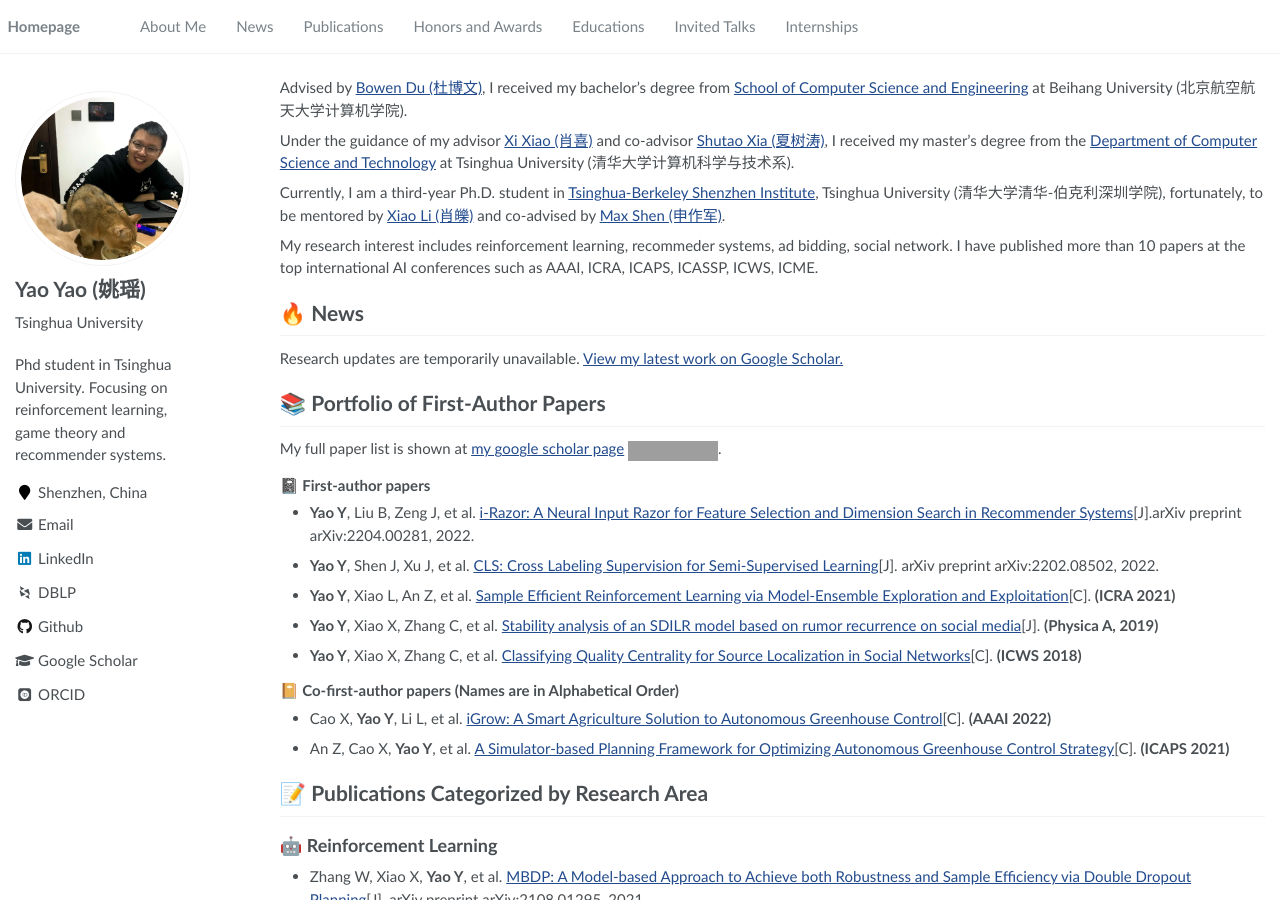
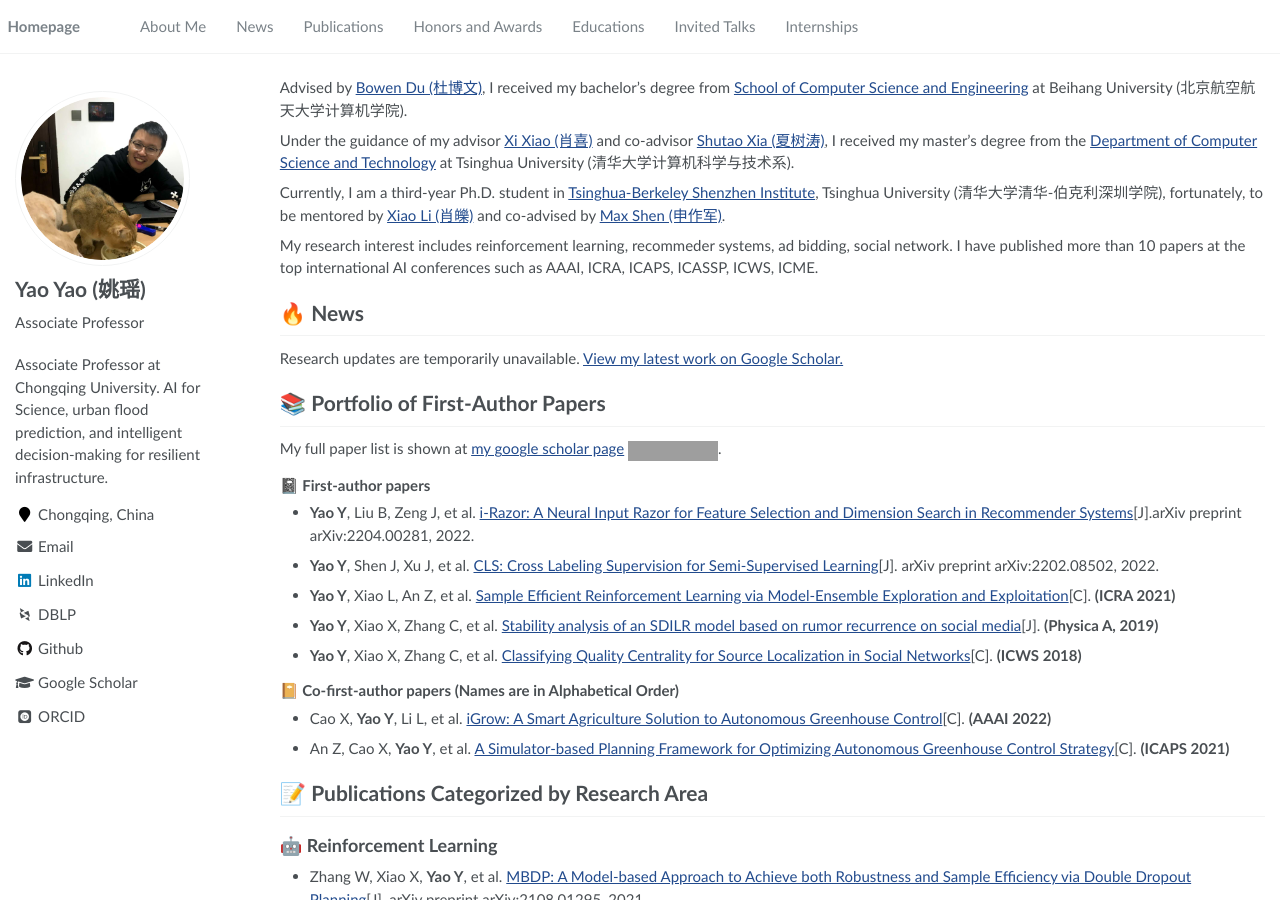
Before and after one commit to YaoYao1995/yaoyao1995.github.io, a Jekyll site: the page built from _pages/about.md, in a window 1280 px wide and 900 px high. Built offline with Jekyll 4.4.1, drawn with Linux system fonts in a browser that asks for light colours; some web fonts are replaced; some of the changed lines change nothing that is shown; grey boxes are pictures that could not be loaded.

Commit message:
Update _config.yml

```diff
--- a/_config.yml
+++ b/_config.yml
@@ -1,65 +1,25 @@
-# Welcome to Jekyll!
-#
-# This config file is meant for settings that affect your entire site, values
-# which you are expected to set up once and rarely need to edit after that.
-# For technical reasons, this file is *NOT* reloaded automatically when you use
-# `jekyll serve`. If you change this file, please restart the server process.
-
-# Site Settings
-title                    : "Yao Yao (姚瑶)"
-description              : "Phd student in Tsinghua University. Focusing on reinforcement learning, game theory and recommender systems."
-repository               : "YaoYao1995/yaoyao1995.github.io"
-google_scholar_stats_use_cdn : true
-
-# google analytics
-google_analytics_id      : G-2CP4G5T9LP
-
-# SEO Related
-google_site_verification :  #
-bing_site_verification   :  # get bing_site_verification from https://www.bing.com/webmasters/about
-baidu_site_verification  :  # get baidu_site_verification from https://ziyuan.baidu.com/login/index?u=/site/index
-
-# Site Author
+title: "Yao Yao (姚瑶)"
+description: "Associate Professor at Chongqing University. AI for Science, urban flood prediction, and intelligent decision-making for resilient infrastructure."
+repository: "YaoYao1995/yaoyao1995.github.io"
+google_scholar_stats_use_cdn: false
+google_analytics_id: G-2CP4G5T9LP
+google_site_verification:
+bing_site_verification:
+baidu_site_verification:
 author:
-  name             : "Yao Yao (姚瑶)"
-  avatar           : "images/android-chrome-512x512.png"
-  bio              : "Tsinghua University"
-  location         : "Shenzhen, China"
-  employer         :
-  pubmed           :
-  googlescholar    : "https://scholar.google.com/citations?user=hNO0NdEAAAAJ"
-  email            : "y-yao19@mails.tsinghua.edu.cn"
-  researchgate     :  # e.g., "https://www.researchgate.net/profile/yourprofile"
-  uri              :
-  bitbucket        :
-  codepen          :
-  dribbble         :
-  flickr           :
-  facebook         :
-  foursquare       :
-  github           : "YaoYao1995"
-  google_plus      :
-  keybase          :
-  instagram        :
-  impactstory      : # e.g., "https://profiles.impactstory.org/u/xxxx-xxxx-xxxx-xxxx"
-  lastfm           :
-  linkedin         : "yao-yao-6119661b5"
-  dblp             : "https://dblp.org/pid/07/4410-6.html"
-  orcid            : "https://orcid.org/0000-0001-9887-4301"
-  pinterest        :
-  soundcloud       :
-  stackoverflow    : # http://stackoverflow.com/users/123456/username
-  steam            :
-  tumblr           :
-  twitter          :
-  vine             :
-  weibo            :
-  xing             :
-  youtube          :
-  wikipedia        :
-
-
-# Reading Files
+  name: "Yao Yao (姚瑶)"
+  avatar: "images/android-chrome-512x512.png"
+  bio: "Associate Professor"
+  school: "School of Management Science and Real Estate"
+  university: "Chongqing University"
+  location: "Chongqing, China"
+  email: "yao_yao@cqu.edu.cn"
+  faculty_profile: "https://msre.cqu.edu.cn/szdw/jslb/yy1.htm"
+  googlescholar: "https://scholar.google.com/citations?user=hNO0NdEAAAAJ"
+  github: "YaoYao1995"
+  linkedin: "yao-yao-6119661b5"
+  dblp: "https://dblp.org/pid/07/4410-6.html"
+  orcid: "https://orcid.org/0000-0001-9887-4301"
 include:
   - .htaccess
   - _pages
@@ -95,17 +55,11 @@ keep_files:
   - .svn
 encoding: "utf-8"
 markdown_ext: "markdown,mkdown,mkdn,mkd,md"
-
-
-# Conversion
 markdown: kramdown
 highlighter: rouge
 lsi: false
 excerpt_separator: "\n\n"
 incremental: false
-
-
-# Markdown Processing
 kramdown:
   input: GFM
   hard_wrap: false
@@ -115,47 +69,30 @@ kramdown:
   toc_levels: 1..6
   smart_quotes: lsquo,rsquo,ldquo,rdquo
   enable_coderay: false
-
-# Defaults
 defaults:
-  # _pages
   - scope:
       path: ""
       type: pages
     values:
       layout: default
       author_profile: true
-
-
-# Sass/SCSS
 sass:
   sass_dir: _sass
-  style: compressed # http://sass-lang.com/documentation/file.SASS_REFERENCE.html#output_style
-
-
-# Outputting
+  style: compressed
 permalink: /:categories/:title/
-timezone: Asia/Shanghai # http://en.wikipedia.org/wiki/List_of_tz_database_time_zones
-
-
-# Plugins
+timezone: Asia/Shanghai
 plugins:
   - jekyll-paginate
   - jekyll-sitemap
   - jekyll-gist
   - jekyll-feed
   - jekyll-redirect-from
-# mimic GitHub Pages with --safe
 whitelist:
   - jekyll-paginate
   - jekyll-sitemap
   - jekyll-gist
   - jekyll-feed
   - jemoji
-
-
-# HTML Compression
-# - http://jch.penibelst.de/
 compress_html:
   clippings: all
   ignore:
```
